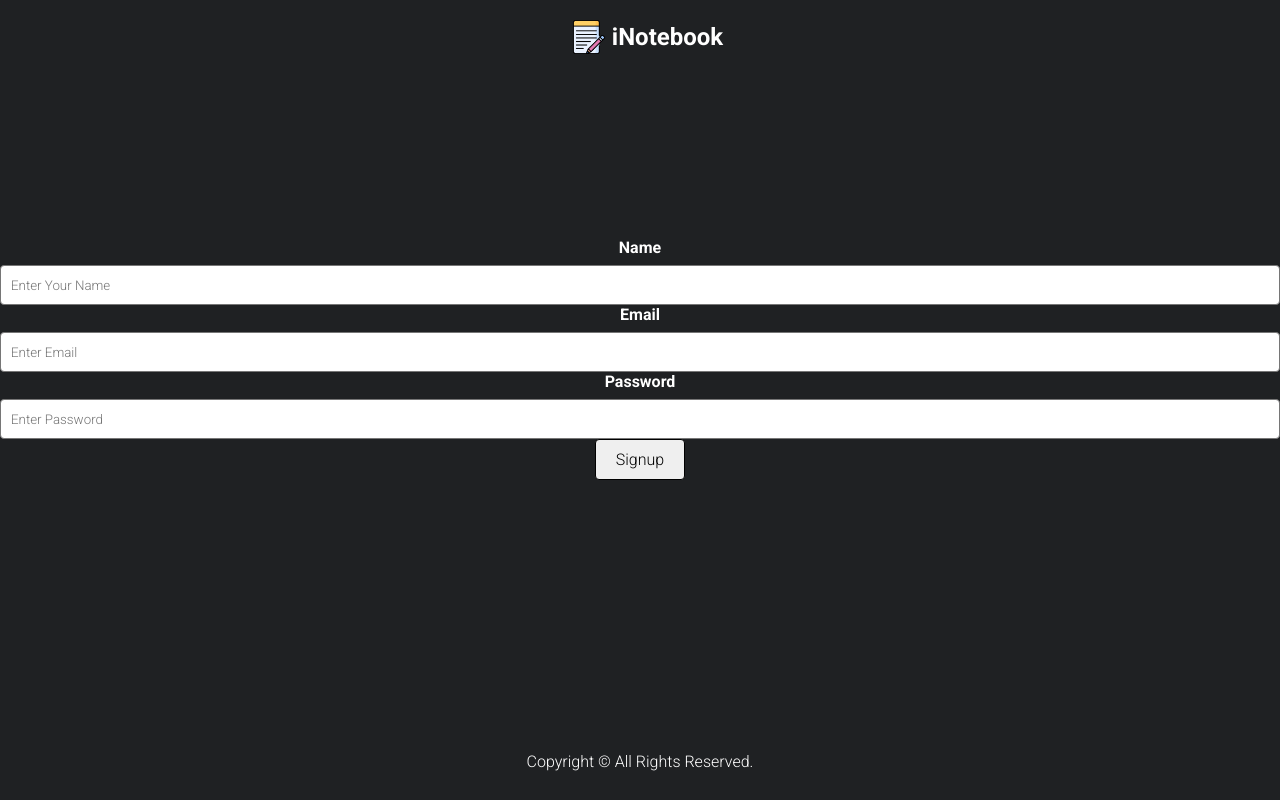
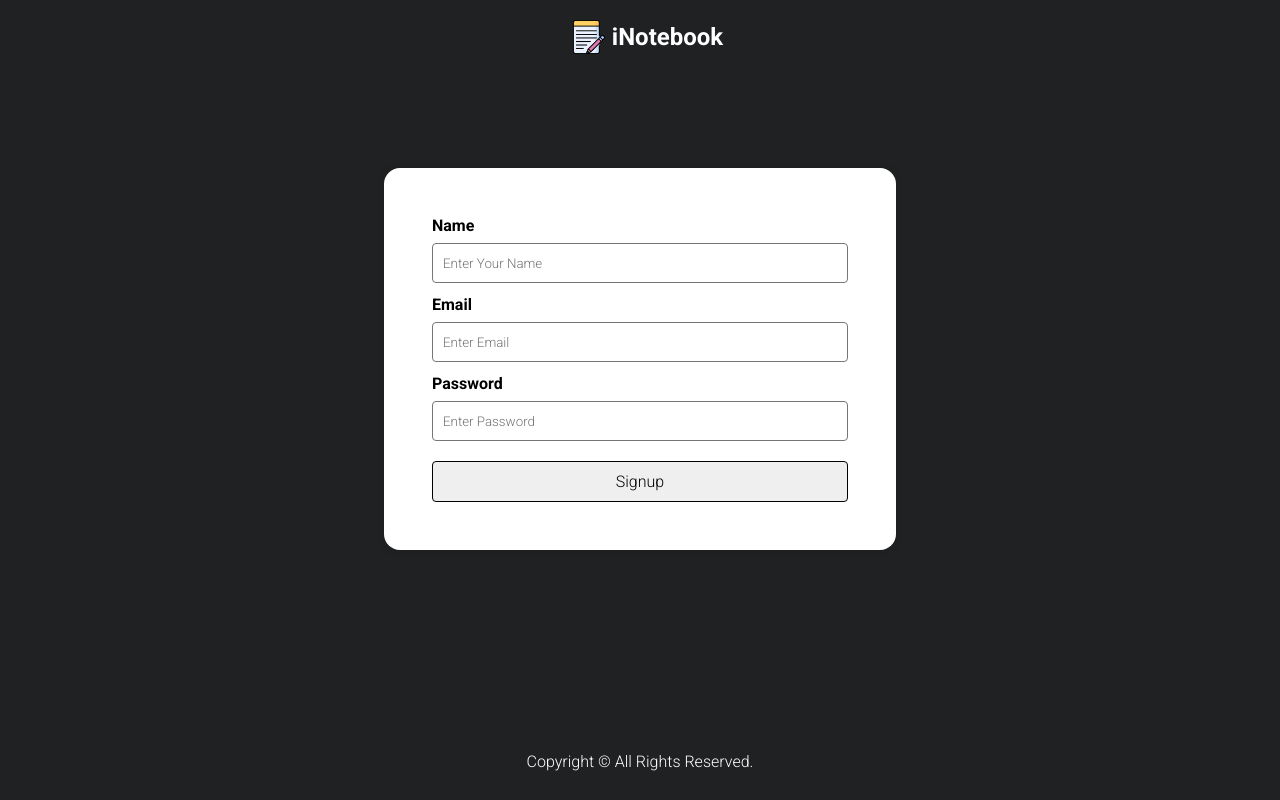
Before and after one commit to abbasamirza/iNotebook, a React (Create React App) app: page /signup in a window 1280 px wide. Built offline with nearby package versions, Linux system fonts and the light colour scheme; no server answers.

Commit message:
Implement card on signup page

```diff
--- a/src/components/Signup.js
+++ b/src/components/Signup.js
@@ -3,6 +3,7 @@ import Brand from "./Brand";
 import Footer from "./Footer";
 import AuthContext from "../context/authentication/authContext";
 import { useNavigate } from "react-router-dom";
+import Card from "./Card";
 
 const Signup = () => {
   const authContext = useContext(AuthContext);
@@ -34,6 +35,10 @@ const Signup = () => {
       <main className="main-height">
         <form onSubmit={handleSignupSubmit}>
           <div className="container-main-form">
+            <Card
+              style={{ width: "40%", height: "max-content", padding: "3rem" }}
+            >
+              <div>
                 <label className="label" htmlFor="name">
                   Name
                 </label>
@@ -44,6 +49,8 @@ const Signup = () => {
                   name="name"
                   required
                 />
+              </div>
+              <div>
                 <label className="label" htmlFor="email">
                   Email
                 </label>
@@ -55,6 +62,8 @@ const Signup = () => {
                   required
                   autoComplete="username"
                 />
+              </div>
+              <div>
                 <label className="label" htmlFor="password">
                   Password
                 </label>
@@ -66,9 +75,15 @@ const Signup = () => {
                   required
                   autoComplete="current-password"
                 />
-            <button className="btn" type="submit">
+              </div>
+              <button
+                className="btn"
+                type="submit"
+                style={{ marginTop: "20px" }}
+              >
                 Signup
               </button>
+            </Card>
           </div>
         </form>
       </main>
```
Lines whose indentation alone changed are shown as unchanged.
